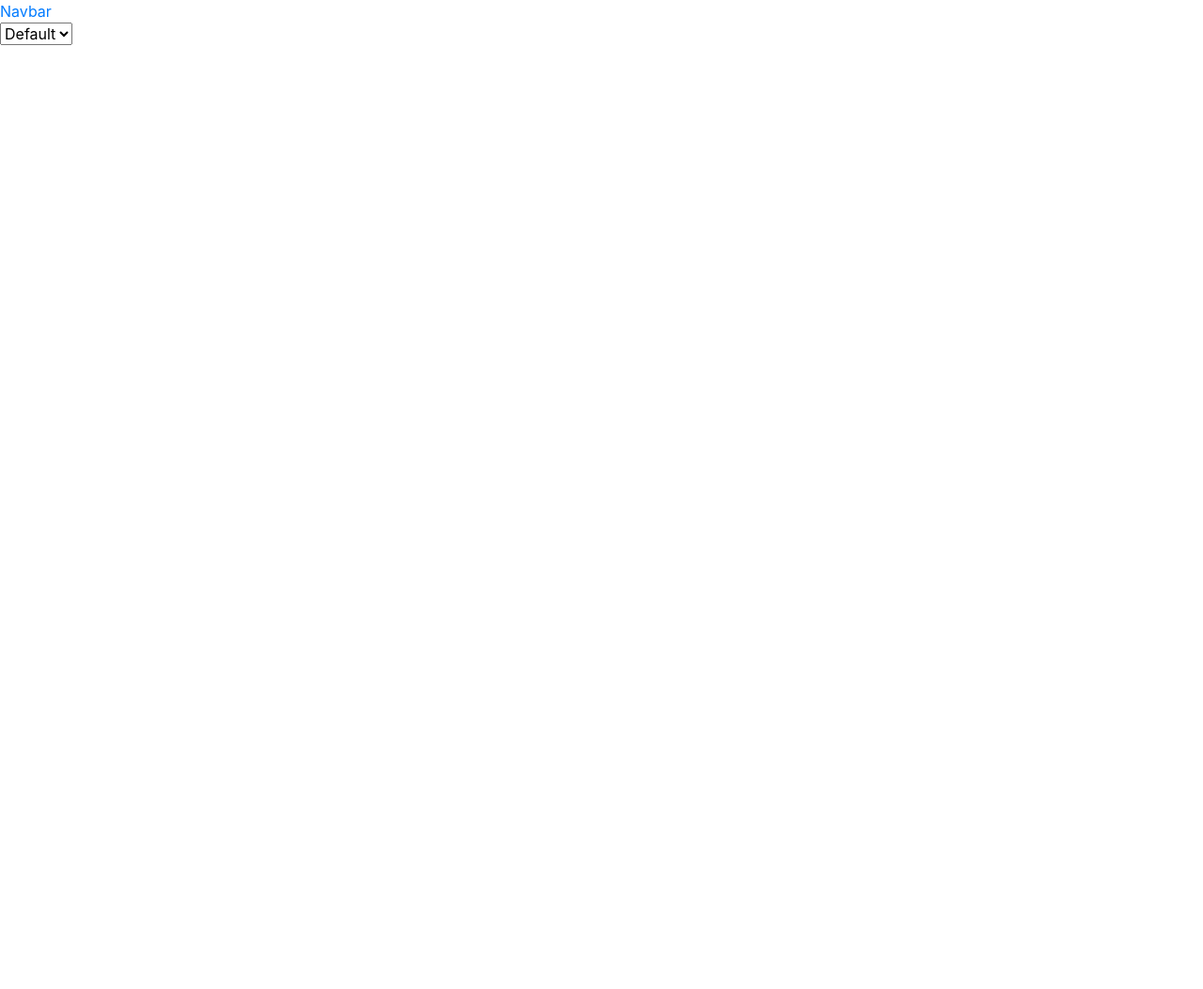
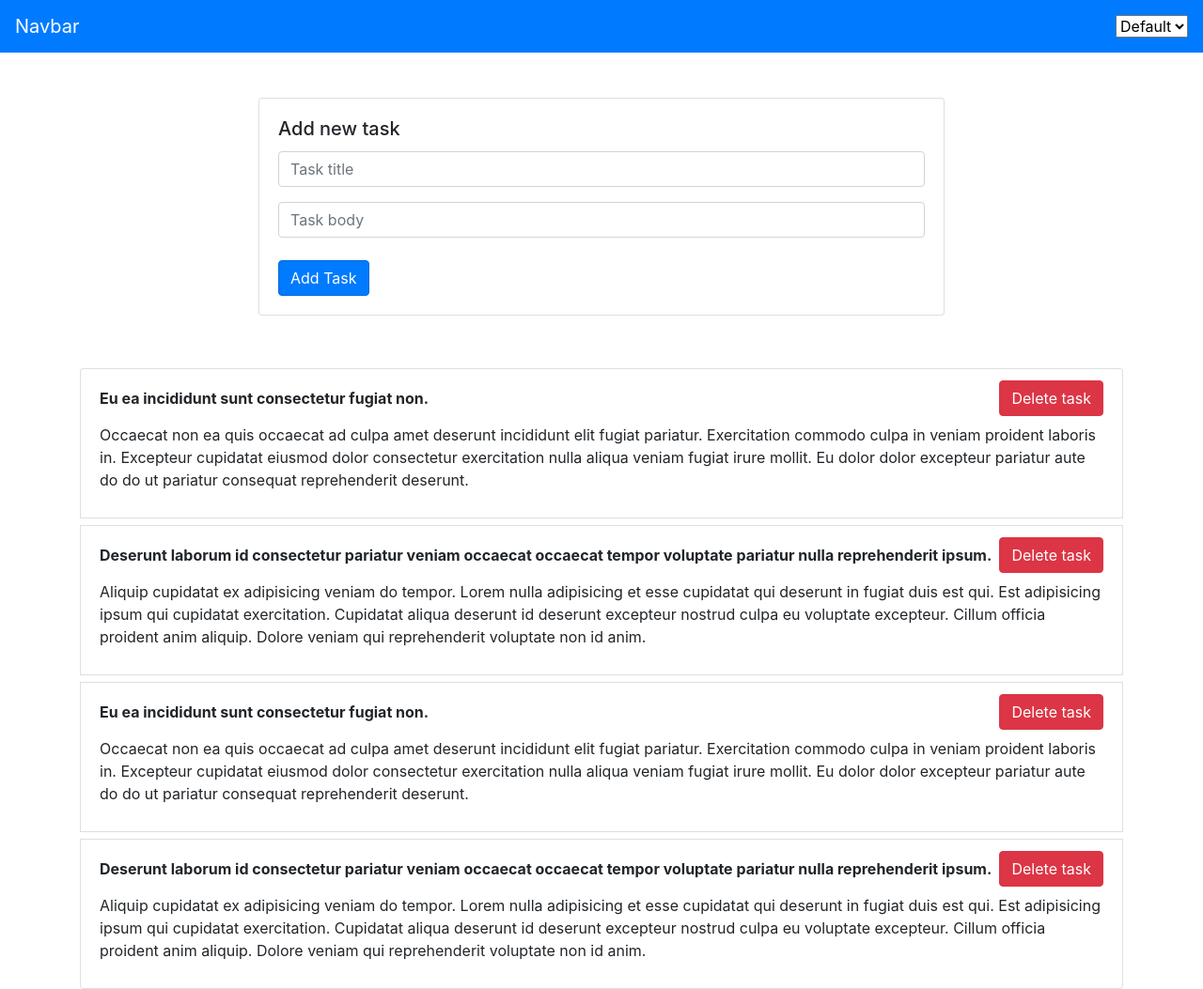
Before and after one commit to vinNodejsDev/frontend_developer_course, a plain HTML site: page Projects/Todo_list/index.html in a window 1280 px wide. Shown: the whole page at 94% size. Before the commit the page ends 800 px from the top, so only its background shows below. Drawn offline with nearby package versions, Linux system fonts and the light colour scheme; files that its build step writes are made by us from their sources.

Commit message:
Basic funcitonality added

```diff
--- /dev/null
+++ b/Projects/Todo_list/app.js
@@ -0,0 +1,157 @@
+const tasks = [
+    {
+        _id: '5d2ca9e2e03d40b326596aa7',
+        completed: true,
+        body:
+            'Occaecat non ea quis occaecat ad culpa amet deserunt incididunt elit fugiat pariatur. Exercitation commodo culpa in veniam proident laboris in. Excepteur cupidatat eiusmod dolor consectetur exercitation nulla aliqua veniam fugiat irure mollit. Eu dolor dolor excepteur pariatur aute do do ut pariatur consequat reprehenderit deserunt.\r\n',
+        title: 'Eu ea incididunt sunt consectetur fugiat non.',
+    },
+    {
+        _id: '5d2ca9e29c8a94095c1288e0',
+        completed: false,
+        body:
+            'Aliquip cupidatat ex adipisicing veniam do tempor. Lorem nulla adipisicing et esse cupidatat qui deserunt in fugiat duis est qui. Est adipisicing ipsum qui cupidatat exercitation. Cupidatat aliqua deserunt id deserunt excepteur nostrud culpa eu voluptate excepteur. Cillum officia proident anim aliquip. Dolore veniam qui reprehenderit voluptate non id anim.\r\n',
+        title:
+            'Deserunt laborum id consectetur pariatur veniam occaecat occaecat tempor voluptate pariatur nulla reprehenderit ipsum.',
+    },
+    {
+        _id: '5d2ca9e2e03d40b3232496aa7',
+        completed: true,
+        body:
+            'Occaecat non ea quis occaecat ad culpa amet deserunt incididunt elit fugiat pariatur. Exercitation commodo culpa in veniam proident laboris in. Excepteur cupidatat eiusmod dolor consectetur exercitation nulla aliqua veniam fugiat irure mollit. Eu dolor dolor excepteur pariatur aute do do ut pariatur consequat reprehenderit deserunt.\r\n',
+        title: 'Eu ea incididunt sunt consectetur fugiat non.',
+    },
+    {
+        _id: '5d2ca9e29c8a94095564788e0',
+        completed: false,
+        body:
+            'Aliquip cupidatat ex adipisicing veniam do tempor. Lorem nulla adipisicing et esse cupidatat qui deserunt in fugiat duis est qui. Est adipisicing ipsum qui cupidatat exercitation. Cupidatat aliqua deserunt id deserunt excepteur nostrud culpa eu voluptate excepteur. Cillum officia proident anim aliquip. Dolore veniam qui reprehenderit voluptate non id anim.\r\n',
+        title:
+            'Deserunt laborum id consectetur pariatur veniam occaecat occaecat tempor voluptate pariatur nulla reprehenderit ipsum.',
+    },
+];
+
+(function (arrayOfTasks) {
+    const objOfTasks = arrayOfTasks.reduce((acc, task) => {
+        acc[task._id] = task;
+        return acc;
+    }, {});
+
+    // Elements UI
+    const listContainer = document.querySelector(
+        '.task-list-section .list-group'
+    );
+    const form = document.forms['addTask'];
+    const inputTitle = form.elements['title'];
+    const inputBody = form.elements['body'];
+
+
+    // Events
+    renderAllTasks(objOfTasks);
+    form.addEventListener("submit", onFormSubmitHandler);
+    listContainer.addEventListener("click", onDeleteHandler);
+
+    // Functions
+    function renderAllTasks(tasksList) {
+        if(!tasksList) {
+            console.error('Please provide a list of tasks');
+            return;
+        }
+
+        const fragment = document.createDocumentFragment();
+
+        Object.values(tasksList).forEach(task => {
+            const li = listItemTemplate(task);
+            fragment.appendChild(li);
+        });
+        listContainer.appendChild(fragment);
+    }
+
+    function listItemTemplate({_id, title, body}={}) {
+        const li = document.createElement('li');
+        li.classList.add(
+            'list-group-item',
+            'd-flex',
+            'align-items-center',
+            'flex-wrap',
+            'mt-2'
+        );
+        li.setAttribute('data-task-id', _id);
+
+        const span = document.createElement('span');
+        span.textContent = title;
+        span.style.fontWeight = "bold";
+
+        const deleteBtn = document.createElement('button');
+        deleteBtn.textContent = "Delete task";
+        deleteBtn.classList.add(
+            'btn',
+            'btn-danger',
+            'ml-auto',
+            'delete-btn'
+        );
+        const article = document.createElement('p');
+        article.textContent = body;
+        article.classList.add('mt-2', 'w-100');
+
+        li.appendChild(span);
+        li.appendChild(deleteBtn);
+        li.appendChild(article);
+
+        return li;
+    }
+
+    // Adding new task
+    function onFormSubmitHandler(e) {
+        e.preventDefault();
+        const titleValue = inputTitle.value;
+        const bodyValue = inputBody.value;
+
+        if(!titleValue && !bodyValue) {
+            alert('Please provide correct data in the form fields');
+            return;
+        }
+        const task = createNewTask(titleValue, bodyValue);
+        const listItem = listItemTemplate(task);
+        listContainer.insertAdjacentElement('afterbegin', listItem);
+        form.reset();
+    }
+
+    function createNewTask(title, body) {
+        const newTask = {
+            _id: Math.ceil(Math.random()*(10**13)),
+            title,
+            body,
+            completed: false
+        };
+        objOfTasks[newTask._id] = newTask;
+        return {...newTask};
+    }
+
+    // Deleting task
+    function onDeleteHandler({ target }) {
+        if(target.classList.contains('delete-btn')) {
+            const parent = target.closest('[data-task-id]');
+            const id = parent.dataset.taskId;
+            // console.log(id);
+            const confirmed = deleteTask(id);
+            deleteTaskFromHtml(parent, confirmed);
+        }
+    }
+
+    function deleteTask(id) {
+        const {title} = objOfTasks[id];
+        const isConfirmed = confirm(`Are you sure you want to delete task: \n ${title}`);
+        if (isConfirmed) {
+            delete objOfTasks[id];
+            return isConfirmed
+        }
+        return isConfirmed;
+    }
+
+    function deleteTaskFromHtml(el, confirmed) {
+        if (!confirmed) return;
+        el.remove();
+    }
+
+})(tasks);
--- a/Projects/Todo_list/index.html
+++ b/Projects/Todo_list/index.html
@@ -10,13 +10,14 @@
             integrity="sha384-ggOyR0iXCbMQv3Xipma34MD+dH/1fQ784/j6cY/iJTQUOhcWr7x9JvoRxT2MZw1T"
             crossorigin="anonymous"
     />
-    <link rel="stylesheet" href="styles.css" />
+    <link rel="stylesheet" href="style.css" />
     <title>Todo list</title>
 </head>
 <body>
-    <nav>
-        <a href="#">Navbar</a>
-        <form>
+    <!--Navbar-->
+    <nav class="header navbar navbar-dark bg-primary">
+        <a href="#" class="navbar-brand">Navbar</a>
+        <form class="form-inline">
             <select id="themeSelect">
                 <option value="default">Default</option>
                 <option value="light">Light</option>
@@ -24,5 +25,49 @@
             </select>
         </form>
     </nav>
+    <!--Navbar-->
+
+    <!--Add new task form-->
+    <div class="form-section mt-5">
+        <div class="container">
+            <div class="row">
+                <div class="col col-8 mx-auto">
+                    <div class="card">
+                        <div class="card-body">
+                            <h5 class="card-title">Add new task</h5>
+                            <form name="addTask">
+                                <input
+                                    type="text"
+                                    name="title"
+                                    id="title"
+                                    class="form-control"
+                                    placeholder="Task title"
+                                />
+                                <input
+                                    type="text"
+                                    name="body"
+                                    id="body"
+                                    class="form-control mt-3"
+                                    placeholder="Task body"
+                                />
+                                <button type="submit" class="btn btn-primary mt-4">
+                                    Add Task
+                                </button>
+                            </form>
+                        </div>
+                    </div>
+                </div>
+            </div>
+        </div>
+    </div>
+    <!--Add new task form-->
+
+    <!--Task dashboard-->
+    <div class="task-list-section mt-5">
+        <div class="container">
+            <ul class="list-group"></ul>
+        </div>
+    </div>
+    <script src="app.js"></script>
 </body>
 </html>
--- a/Projects/Todo_list/style.css
+++ b/Projects/Todo_list/style.css
@@ -0,0 +1,75 @@
+:root {
+    --base-text-color: #212529;
+    --header-bg: #007bff;
+    --header-text-color: #fff;
+    --default-btn-bg: #007bff;
+    --default-btn-text-color: #fff;
+    --default-btn-hover-bg: #0069d9;
+    --default-btn-border-color: #0069d9;
+    --danger-btn-bg: #dc3545;
+    --danger-btn-text-color: #fff;
+    --danger-btn-hover-bg: #bd2130;
+    --danger-btn-border-color: #dc3545;
+    --input-border-color: #ced4da;
+    --input-bg-color: #fff;
+    --input-text-color: #495057;
+    --input-focus-bg-color: #fff;
+    --input-focus-text-color: #495057;
+    --input-focus-border-color: #80bdff;
+    --input-focus-box-shadow: 0 0 0 0.2rem rgba(0, 123, 255, 0.25);
+}
+
+body {
+    color: var(--base-text-color);
+}
+
+.navbar {
+    background: var(--header-bg) !important;
+}
+
+.header .navbar-brand {
+    color: var(--header-text-color) !important;
+}
+
+.btn.btn-primary,
+.btn-primary:not(:disabled):not(.disabled):active {
+    color: var(--default-btn-text-color);
+    background-color: var(--default-btn-bg);
+    border-color: var(--default-btn-border-color);
+}
+
+.btn-primary:not(:disabled):not(.disabled):active:focus {
+    box-shadow: var(--default-btn-focus-box-shadow);
+}
+
+.btn.btn-primary:hover {
+    color: var(--default-btn-text-color);
+    background-color: var(--default-btn-hover-bg);
+    border-color: var(--default-btn-border-color);
+}
+
+.btn.btn-danger,
+.btn-danger:not(:disabled):not(.disabled):active {
+    color: var(--danger-btn-text-color);
+    background-color: var(--danger-btn-bg);
+    border-color: var(--danger-btn-border-color);
+}
+
+.btn.btn-danger:hover {
+    color: var(--danger-btn-text-color);
+    background-color: var(--danger-btn-hover-bg);
+    border-color: var(--danger-btn-border-color);
+}
+
+.form-control {
+    background: var(--input-bg-color);
+    border-color: var(--input-border-color);
+    color: var(--input-text-color);
+}
+
+.form-control:focus {
+    color: var(--input-focus-text-color);
+    background-color: var(--input-focus-bg-color);
+    border-color: var(--input-focus-border-color);
+    box-shadow: var(--input-focus-box-shadow);
+}
```
